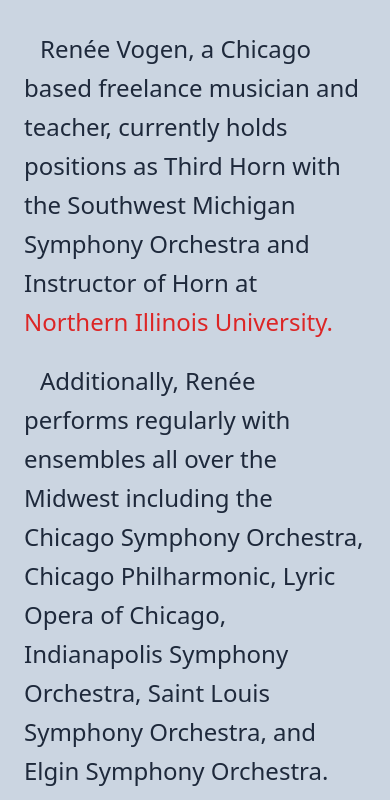
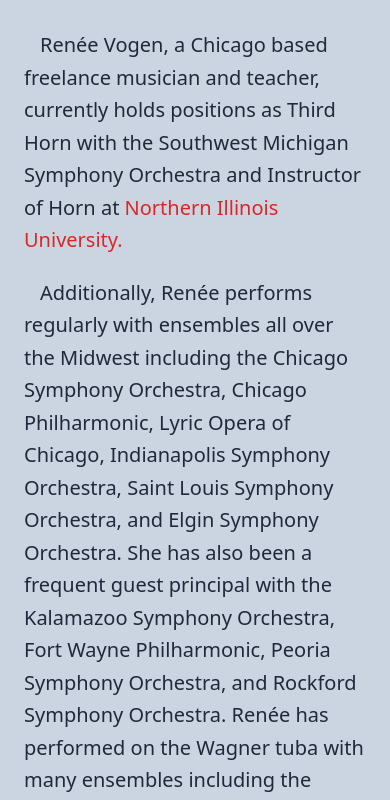
Before and after one commit to jcurtis808/renee-tailwind, a website: page public/bio.html in a window 390 px wide. Shown: the part 730-1530 px from the top of the page. Drawn offline with Linux system fonts and the light colour scheme.

Commit message:
adjusting bio font sizes

```diff
--- a/public/bio.html
+++ b/public/bio.html
@@ -41,7 +41,7 @@
         <img src="images/bio_pic_2.jpg" alt="Alternate text" class=" rounded-md self-center"/>
       </div>
 
-      <section class="prose prose-slate mx-auto text-left text-2xl md:text-left lg:pt-0 mt-8 rounded-md text-slate-800 font-normal lg:m-0 lg:basis-7/12 lg:flex-1 leading-relaxed">
+      <section class="prose prose-slate mx-auto text-left text-xl md:text-2xl lg:pt-0 mt-8 rounded-md text-slate-800 font-normal lg:m-0 lg:basis-7/12 lg:flex-1 leading-relaxed">
         <h3 class="text-2xl text-slate-800 text-center mb-8 pb-4 border-b border-red-600 w-1/5 mx-auto sm:text-3xl lg:text-5xl font-medium">Bio</h3>
 
         <p class="indent-4 mb-5 leading-relaxed">Renée Vogen, a Chicago based freelance musician and teacher, currently holds positions as Third Horn with the Southwest Michigan Symphony Orchestra and Instructor of Horn at <a class="text-red-600 no-underline" href="https://www.niu.edu/music/faculty/vogen.shtml">Northern Illinois University.</a></p>
```
Also changed, not shown: public/style.css.
